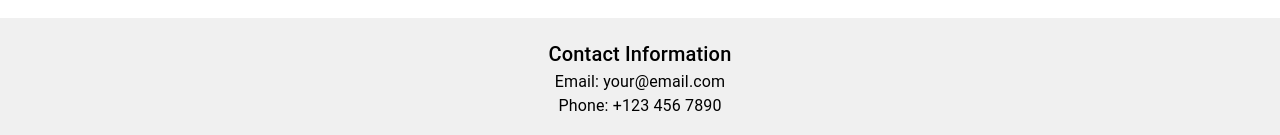
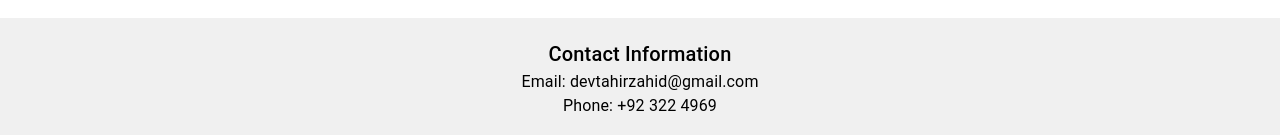
Before and after one commit to devtahirzahid/tahir-portfolio, a Next.js app: page / in a window 1280 px wide. Shown: the part 662-797 px from the top of the page. Built offline with nearby package versions, Linux system fonts and the light colour scheme.

Commit message:
edit contact details to original

```diff
--- a/src/app/footer.tsx
+++ b/src/app/footer.tsx
@@ -9,14 +9,13 @@ const Footer = () => {
         backgroundColor: '#f0f0f0',
         padding: '20px',
         textAlign: 'center',
-        mt: 'auto', // This ensures the footer stays at the bottom of the page
+        mt: 'auto',
       }}
     >
       <Container>
         <Typography variant='h6'>Contact Information</Typography>
-        <Typography variant='body1'>Email: your@email.com</Typography>
-        <Typography variant='body1'>Phone: +123 456 7890</Typography>
-        {/* Add any other contact information or links you want */}
+        <Typography variant='body1'>Email: devtahirzahid@gmail.com</Typography>
+        <Typography variant='body1'>Phone: +92 322 4969</Typography>
       </Container>
     </Box>
   );
```
